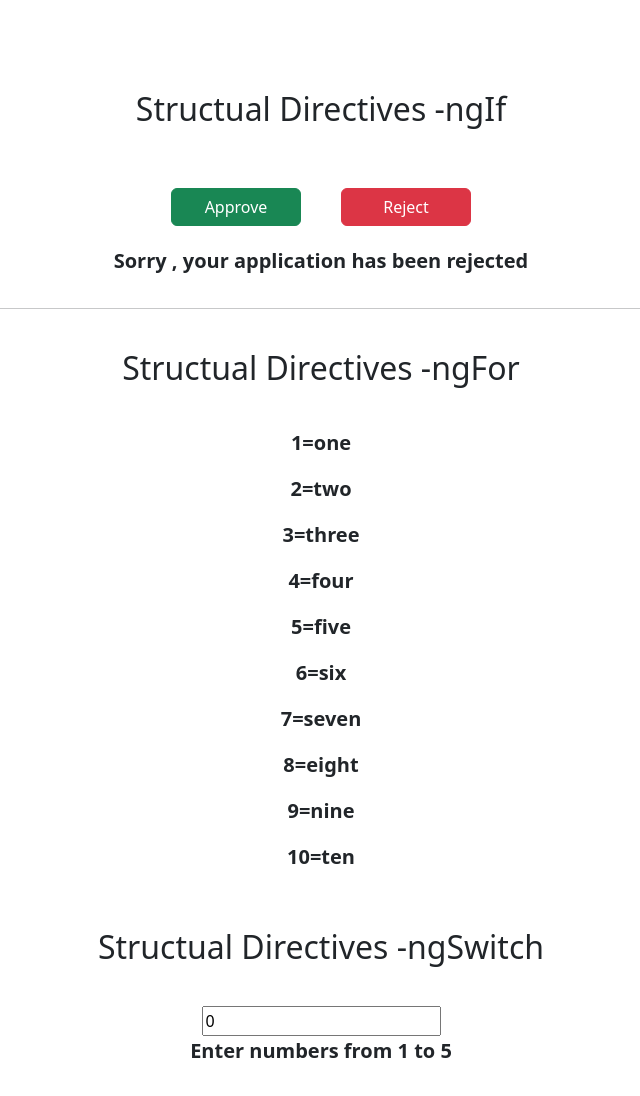
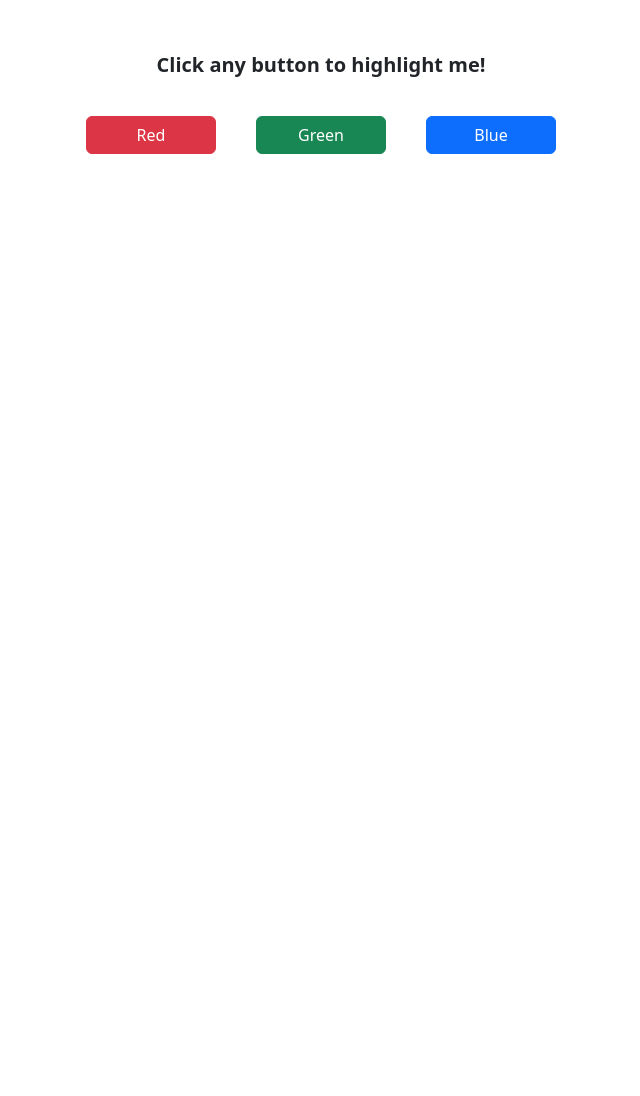
Before and after one commit to Ishini-Edirisinghe/Angular-practices, an Angular app: page / in a window 1280 px wide. Shown: the top 1096 px of the page, without its empty margins (319-959 px from the left). Built offline with nearby package versions, Linux system fonts and the light colour scheme.

Commit message:
ngClass expample

```diff
--- a/src/app/app.component.html
+++ b/src/app/app.component.html
@@ -9,38 +9,19 @@
 
 
 <div class="container">
-    <h2>Structual Directives -ngIf</h2>
+
     <div class="row">
         <div class="col-md-12">
-            <button class="btn btn-success" (click)="approve(true)">Approve</button>
-            <button class="btn btn-danger" (click)="approve(false)">Reject</button>
+            <p [ngClass]="{
+                'red-color':highlightColor=== 'red',
+                'green-color' : highlightColor=== 'green',
+                'blue' : highlightColor === 'blue'
+            }">Click any button to highlight me!</p>
         </div>
         <div class="col-md-12">
-            <p *ngIf="isApproved">Your application has been approved</p>
-            <p *ngIf="!isApproved">Sorry , your application has been rejected</p>
-        </div>
-    </div>
-    <hr>
-    <h2>Structual Directives -ngFor</h2>
-    <div class="row">
-        <div class="col-md-12">
-            <p *ngFor="let number of numbers;let i =index">{{i+1}}={{number}}</p>
-        </div>
-    </div>
-    <h2>Structual Directives -ngSwitch</h2>
-    <div class="row">
-        <div class="col-md-12">
-            <input type="number" name="luckynumber" [(ngModel)]="luckyNumber">
-        </div>
-        <div class="col-md-12" [ngSwitch]="luckyNumber">
-            <p *ngSwitchCase="1">Strong</p>
-            <p *ngSwitchCase="2">Weak</p>
-            <p *ngSwitchCase="3">Inteligent</p>
-            <p *ngSwitchCase="4">Fool</p>
-            <p *ngSwitchCase="5">Brave</p>
-            <p *ngSwitchDefault>Enter numbers from 1 to 5</p>
-
-
+            <button class="btn btn-danger" (click)="highlight('red')">Red</button>
+            <button class="btn btn-success" (click)="highlight('green')">Green</button>
+            <button class="btn btn-primary" (click)="highlight('blue')">Blue</button>
 
         </div>
     </div>
--- a/src/app/app.component.scss
+++ b/src/app/app.component.scss
@@ -15,3 +15,15 @@ p{
     font-size: 20px;
     font-weight: bold;
 }
+.red-color{
+    color: white;
+    background-color: red;
+}
+.green-color{
+    color: white;
+    background-color: green;
+}
+.blue{
+    color: white;
+    background-color: blue;
+}
--- a/src/app/app.component.ts
+++ b/src/app/app.component.ts
@@ -22,21 +22,11 @@ import { FooterComponent } from "./footer/footer.component";
 })
 export class AppComponent {
   title = 'dg-stats';
-  numbers=[
-    'one','two','three',
-    'four',
-    'five',
-    'six',
-    'seven',
-    'eight',
-    'nine',
-    'ten'
-  ];
-  luckyNumber=0;
 
-  isApproved=false;
+  highlightColor='white';
 
-  approve(status: boolean){
-    this.isApproved=status;
+  highlight(color:string){
+    this.highlightColor=color;
+
   }
 }
```
